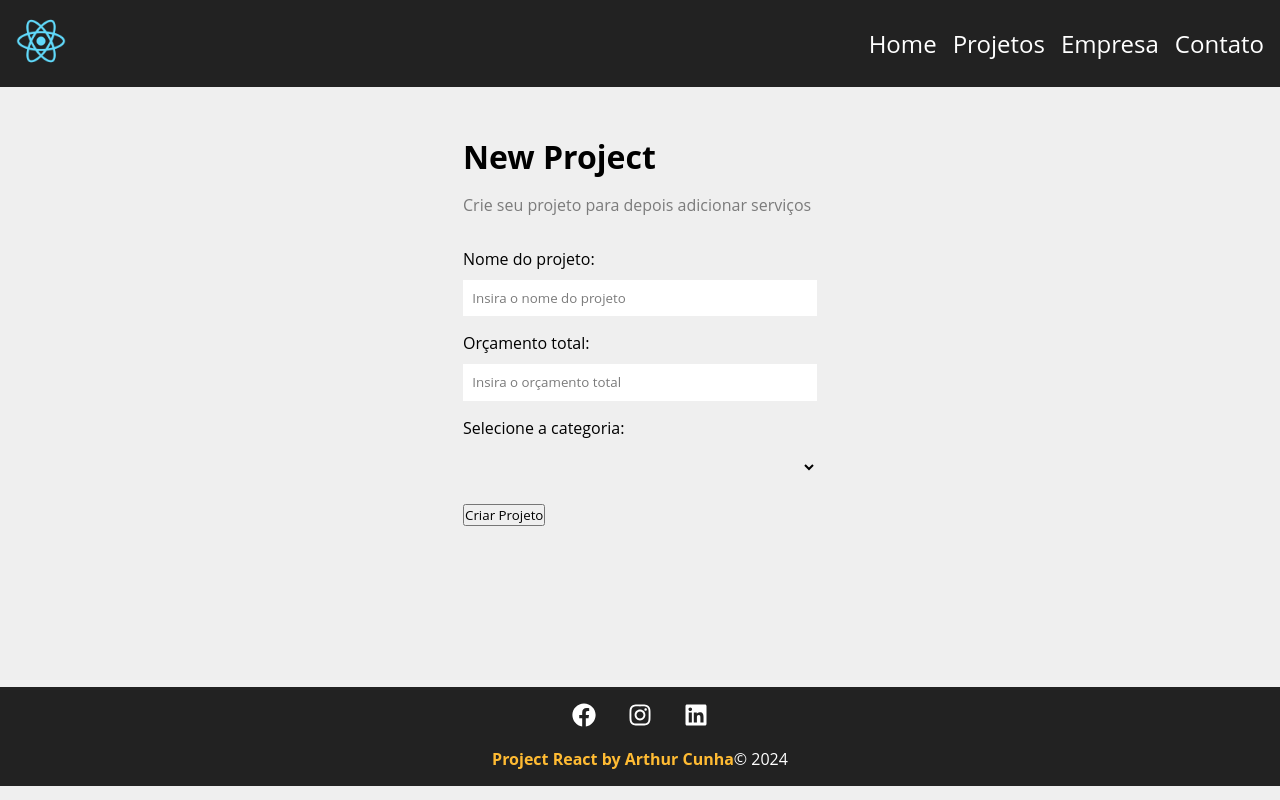
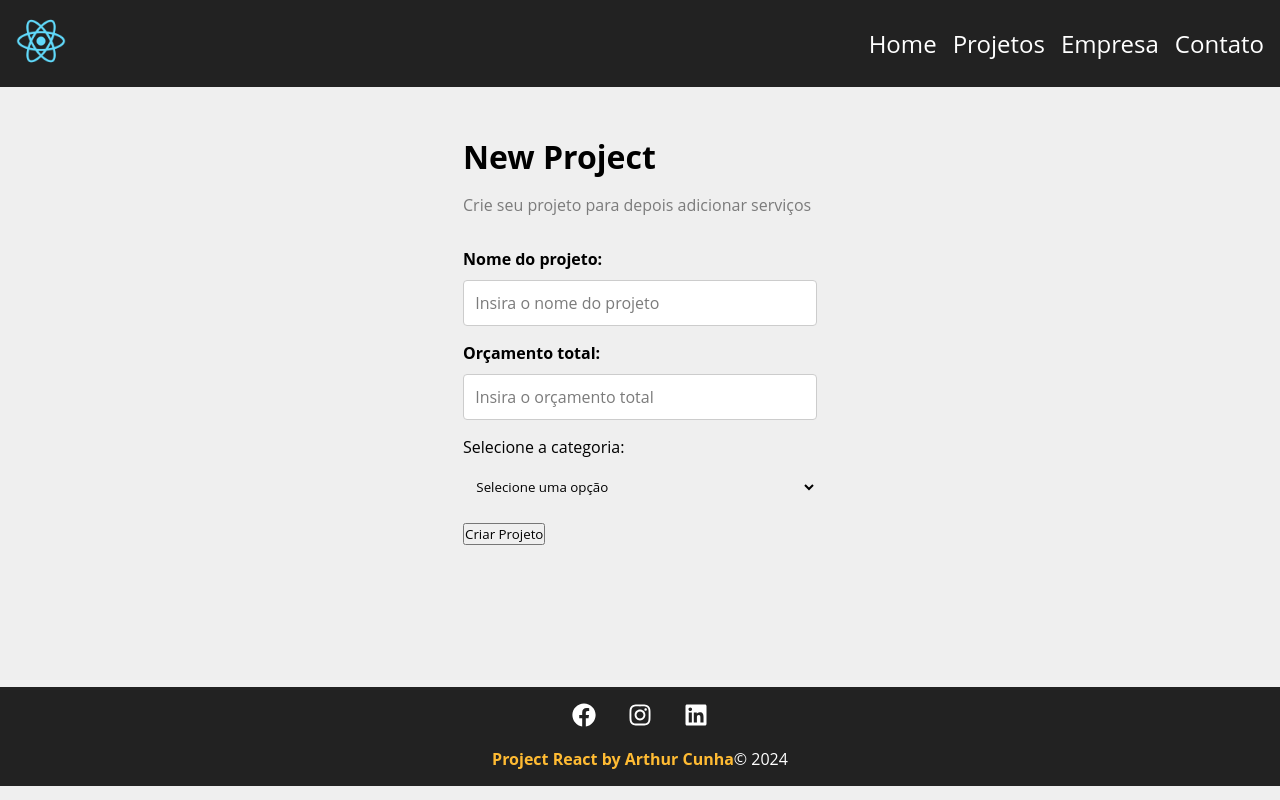
Before and after one commit to ArthurCunha-Dev/costs, a React (Create React App) app: page /newproject in a window 1280 px wide. Built offline with nearby package versions, Linux system fonts and the light colour scheme; data requests are answered from the project's data file.

Commit message:
correção no Select

```diff
--- a/db.json
+++ b/db.json
@@ -1,30 +1,27 @@
 {
-    "projects": [],
-    "categories":[
+  "projects": [
     {
-            "id":1,
+      "id": "733e",
+      "cost": 0,
+      "services": []
+    }
+  ],
+  "categories": [
+    {
+      "id": "1",
       "name": "Infra"
     },
     {
-            "id":2,
+      "id": "2",
       "name": "Desenvolvimento"
     },
     {
-            "id":3,
+      "id": "3",
       "name": "Design"
     },
     {
-            "id":4,
+      "id": "4",
       "name": "Planejamento"
     }
-
-
-
-
-
-
-
-
-
   ]
 }
--- a/src/components/layout/Message.js
+++ b/src/components/layout/Message.js
@@ -1,9 +1,25 @@
+import {useState, useEffect } from 'react'
+
 import styles from './Message.module.css'
 
 function Message({type, msg}) {
-    return(
-     <div className={`${styles.Message} ${styles[type]}`}>{msg}</div>
-    )
+    const [visible, setVisible] = (false)
+
+    useEffect(() => {
+
+        if(!msg) {
+            setVisible(false)
+            return
+        }
+
+
+    }, [msg])
+
+    return( <>
+    ,{visible && (
+        <div className={`${styles.Message} ${styles[type]}`}>{msg}</div>
+    )}
+    </>   )
 }
 
  export default Message
--- a/src/components/layout/form/Select.js
+++ b/src/components/layout/form/Select.js
@@ -9,11 +9,11 @@ function Select ({ text, name, options, handleOnChange, value}) {
         OnChange={ handleOnChange}
         value={value || ''}
         >
-            <options>Selecione uma opção</options>
-            {options.map(() => (
-              <options value={options.id} key={options.id}>
-                {options.name}
-              </options>
+            <option>Selecione uma opção</option>
+            {options.map((option) => (
+              <option value={option.id} key={option.id}>
+                {option.name}
+              </option>
             ))}
         </select>
     </div>
--- a/src/components/layout/form/input.js
+++ b/src/components/layout/form/input.js
@@ -3,7 +3,7 @@ import styles from './Input.module.css'
 function Input ({type, text, name, placeholder, handleOnChange, value}) {
  return (
     <div className={styles.form_control}>
-        <label htalFor={name}>{text}:</label>
+        <label htmlFor={name}>{text}:</label>
         <input
         type={type}
         name={name}
@@ -12,7 +12,7 @@ function Input ({type, text, name, placeholder, handleOnChange, value}) {
         onChange={handleOnChange}
         value={value} />
     </div>
- )
-}
+ )}
 
-export default Input
+
+    export default Input
--- a/src/components/layout/form/input.module.css
+++ b/src/components/layout/form/input.module.css
@@ -5,14 +5,15 @@
 }
 
 .form_control label {
-    margin-bottom: .6em;
-    font: bold;
+    margin-bottom: 0.6em;
+    font-weight: bold;
 }
 
 .form_control input {
-    padding: .7em;
-    border-radius: 0;
-    border: none;
+    padding: 0.7em;
+    border-radius: 4px;
+    border: 1px solid #ccc;
+    font-size: 1em;
 }
 
 .form_control input::placeholder {
```
Lines whose indentation alone changed are shown as unchanged.
